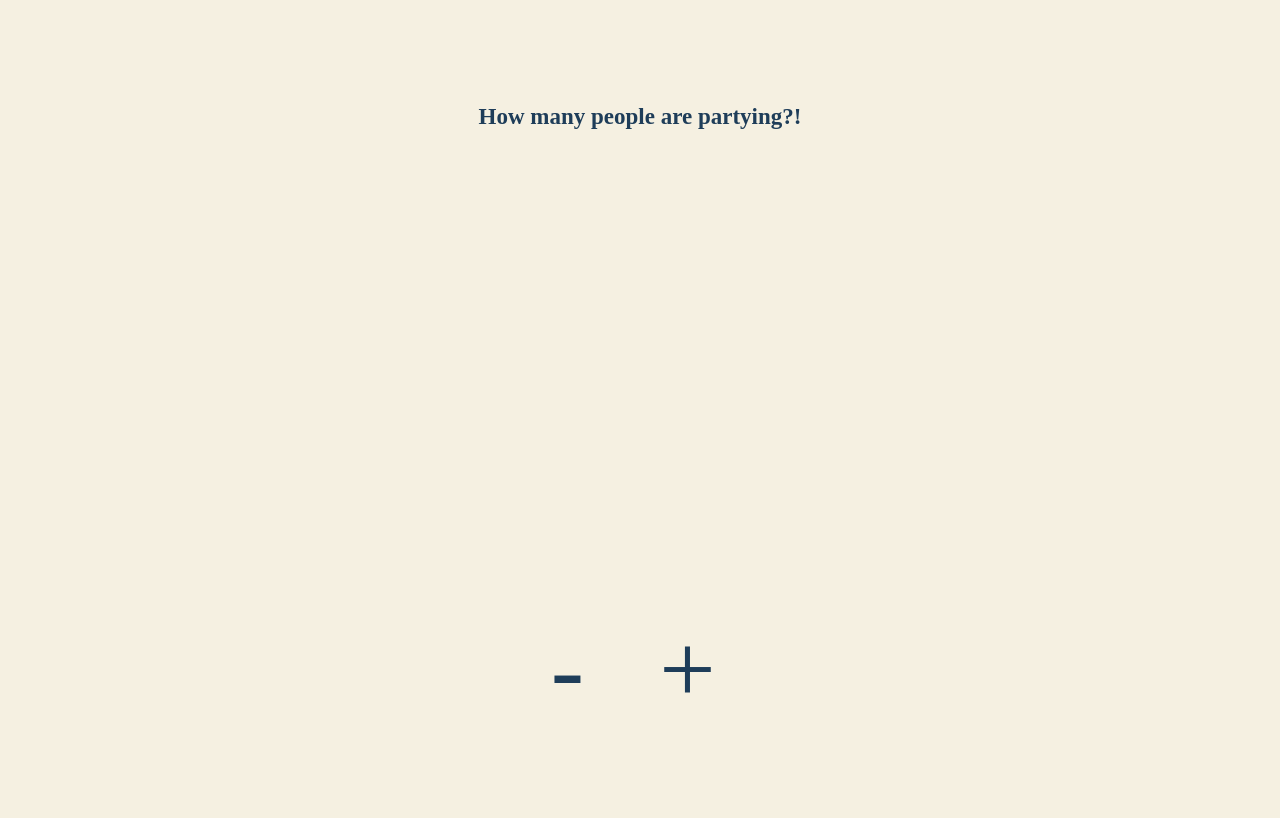
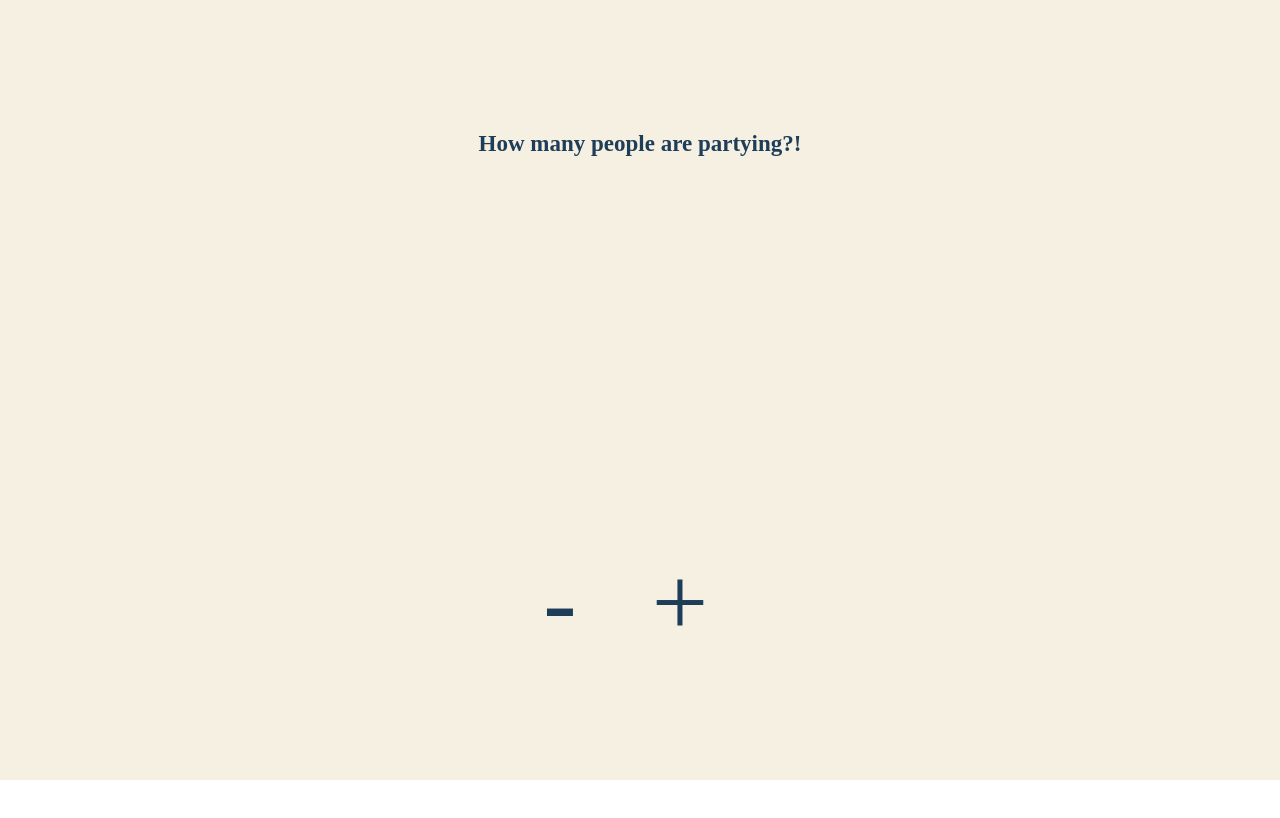
Before and after one commit to benjamin-firth/whitney-bday-fe, a React (Create React App) app: page / in a window 1280 px wide. Built offline with nearby package versions, Linux system fonts and the light colour scheme; no server answers; the HTML template or start-up script is replaced by a standard one.

Commit message:
I think thisll werk

```diff
--- a/src/components/App/App.js
+++ b/src/components/App/App.js
@@ -70,8 +70,8 @@ const StyledMain = styled.main`
   background-color: #f5f0e1;
   display: flex;
   flex-direction: column;
-  height: 100vh;
-  justify-content: space-around;
+  height: 95vh;
+  justify-content: space-evenly;
   padding: 10px 10px 10px 10px;
 
   h1 {
@@ -93,7 +93,7 @@ const StyledButtonContainer = styled.div`
   display: flex;
   align-items: center;
   justify-content: center;
-  margin-right: 45px;
+  margin-right: 60px;
   margin-bottom: 25px;
   width: 80%;
 `;
```
